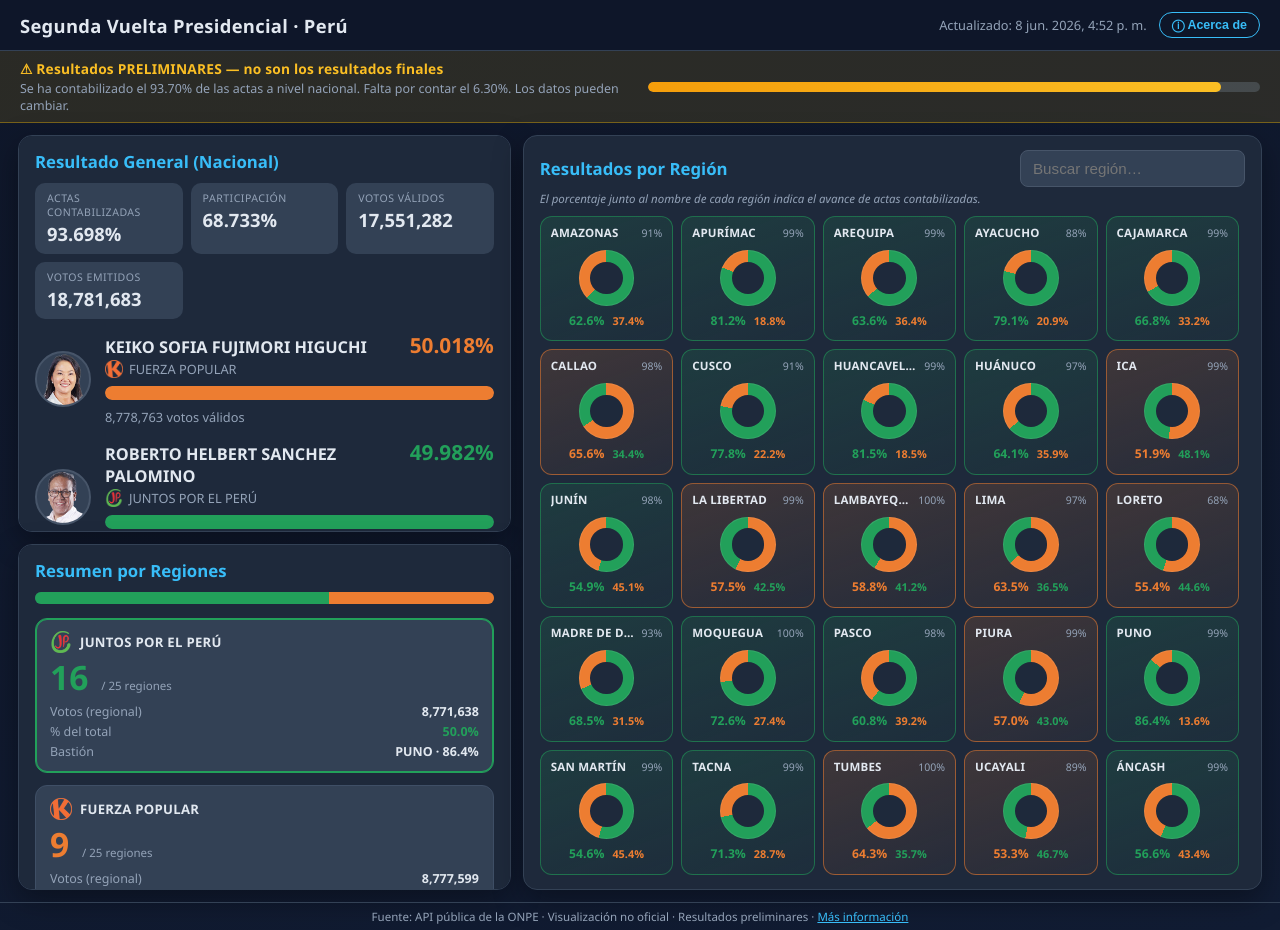
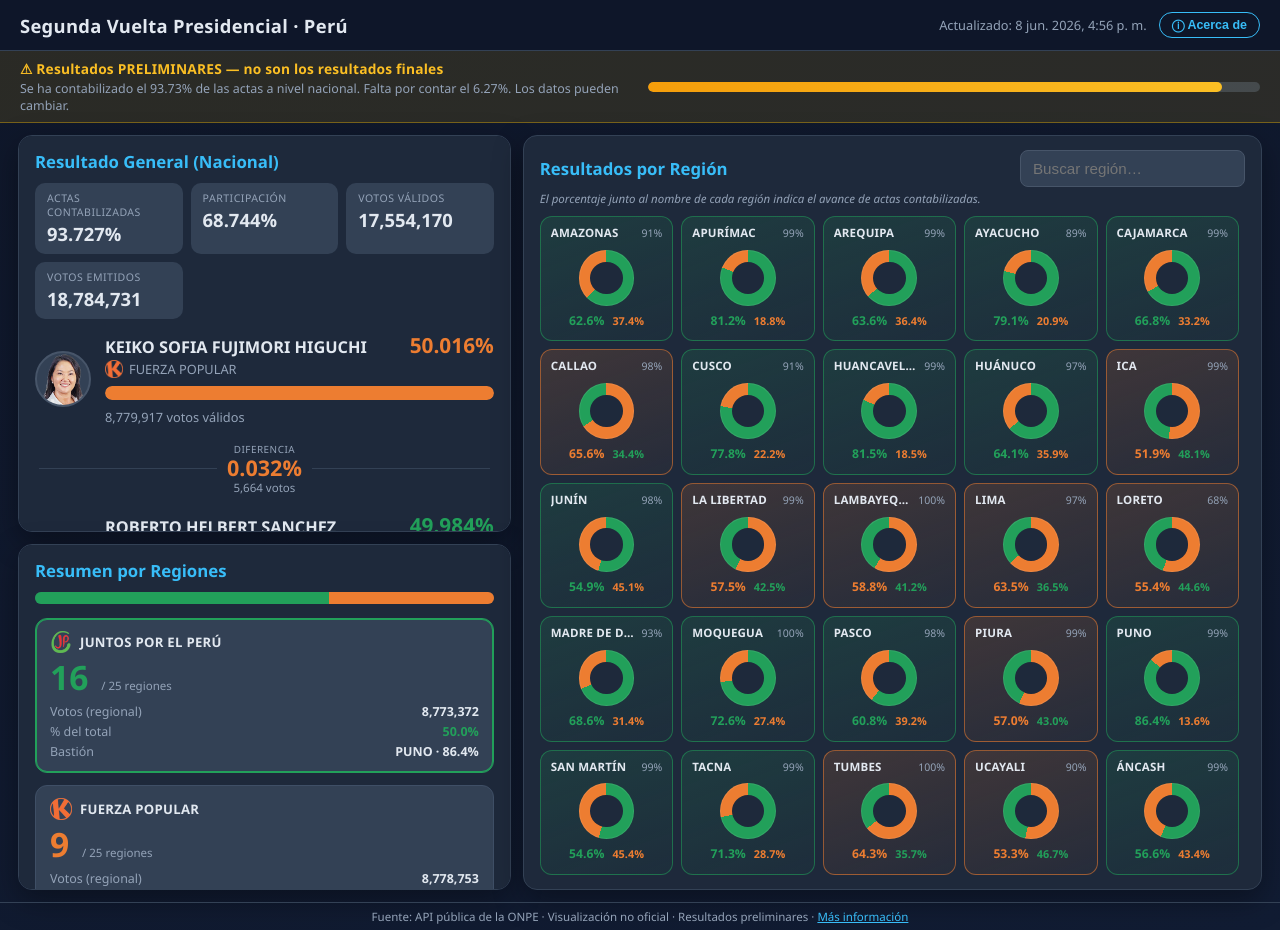
Before and after one commit to Azgaf012/resultados-segunda-vuelta-peru, a Flask app: page / in a window 1280 px wide. Run offline with Flask 3, Linux system fonts and the light colour scheme; data that the repository does not hold is empty.

Commit message:
Simplificar: diferencia entre candidatos como separador visual, cache-buster en estaticos

```diff
--- a/src/static/css/styles.css
+++ b/src/static/css/styles.css
@@ -359,109 +359,47 @@ body {
   color: var(--text-dim);
 }
 
-/* Tendencia de la diferencia (últimas actualizaciones) */
-.tendencia:empty {
-  display: none;
+/* Separador de diferencia entre candidatos */
+.dif-sep {
+  display: grid;
+  grid-template-columns: 1fr auto 1fr;
+  align-items: center;
+  gap: 10px;
+  margin: 4px 0;
+  padding: 0 4px;
 }
 
-.tendencia {
-  margin-top: 14px;
-  padding: 12px 14px;
-  background: rgba(15, 23, 42, 0.55);
-  border: 1px solid var(--bg-soft);
-  border-radius: 12px;
+.dif-sep__linea {
+  height: 1px;
+  background: var(--bg-soft);
 }
 
-.tend__titulo {
-  font-size: 0.72rem;
-  text-transform: uppercase;
-  letter-spacing: 0.6px;
-  color: var(--text-dim);
-  margin-bottom: 8px;
+.dif-sep__centro {
+  display: flex;
+  flex-direction: column;
+  align-items: center;
+  gap: 1px;
+  text-align: center;
 }
 
-.tend__actual {
-  display: flex;
-  align-items: baseline;
-  flex-wrap: wrap;
-  gap: 4px 8px;
-  margin-bottom: 12px;
-}
-
-.tend__actual-pct {
-  font-size: 1.5rem;
-  font-weight: 700;
-  line-height: 1;
-}
-
-.tend__actual-txt {
-  font-size: 0.82rem;
+.dif-sep__label {
+  font-size: 0.62rem;
+  text-transform: uppercase;
+  letter-spacing: 0.5px;
   color: var(--text-dim);
 }
 
-.tend__lista {
-  display: flex;
-  flex-direction: column;
-  gap: 2px;
-}
-
-.tend__cab,
-.tend__fila {
-  display: grid;
-  grid-template-columns: 1fr 1.1fr 1fr 1.1fr;
-  align-items: center;
-  gap: 6px;
-  font-size: 0.8rem;
-}
-
-.tend__cab {
-  font-size: 0.66rem;
-  text-transform: uppercase;
-  letter-spacing: 0.4px;
-  color: var(--text-dim);
-  padding-bottom: 4px;
-  border-bottom: 1px solid var(--bg-soft);
-  margin-bottom: 2px;
-}
-
-.tend__fila {
-  padding: 4px 0;
-  border-bottom: 1px solid rgba(51, 65, 85, 0.4);
-}
-
-.tend__fila:last-child {
-  border-bottom: none;
-}
-
-.tend__hora {
-  color: var(--text-dim);
-}
-
-.tend__actas {
-  color: var(--text-dim);
+.dif-sep__pct {
+  font-size: 1.35rem;
+  font-weight: 700;
+  line-height: 1;
   font-variant-numeric: tabular-nums;
 }
 
-.tend__dif {
-  font-weight: 700;
+.dif-sep__votos {
+  font-size: 0.72rem;
+  color: var(--text-dim);
   font-variant-numeric: tabular-nums;
-}
-
-.tend__var {
-  font-variant-numeric: tabular-nums;
-  font-size: 0.78rem;
-}
-
-.tend-sube {
-  color: #22c55e;
-}
-
-.tend-baja {
-  color: #f87171;
-}
-
-.tend-igual {
-  color: var(--text-dim);
 }
 
 .barra {
--- a/src/static/js/app.js
+++ b/src/static/js/app.js
@@ -65,14 +65,14 @@ function renderMetrics(contenedor, totales) {
 }
 
 // Tarjeta detallada de candidato (sección general).
-function renderCandidatosGeneral(contenedor, participantes) {
+function renderCandidatosGeneral(contenedor, participantes, tendencia) {
   if (!participantes || participantes.length === 0) {
     contenedor.innerHTML =
       '<p class="placeholder">Aún no hay datos para este ámbito.</p>';
     return;
   }
   const maxPct = Math.max(...participantes.map((p) => p.pct_validos), 1);
-  contenedor.innerHTML = participantes
+  const tarjetas = participantes
     .map((p, i) => {
       const lider = i === 0 ? "lider" : "";
       const color = colorPartido(p.codigo).color;
@@ -98,8 +98,32 @@ function renderCandidatosGeneral(contenedor, participantes) {
           <div class="candidato__votos">${fmtMiles.format(p.votos)} votos válidos</div>
         </div>
       </div>`;
-    })
-    .join("");
+    });
+
+  // Separador de diferencia entre los dos candidatos.
+  let separador = "";
+  if (participantes.length >= 2 && tendencia && tendencia.length > 0) {
+    const ultimo = tendencia[tendencia.length - 1];
+    const dif = ultimo.diferencia;
+    const colorLider = colorPartido(ultimo.lider_codigo).color;
+    const votos1 = fmtMiles.format(ultimo.votos_lider);
+    const votos2 = fmtMiles.format(ultimo.votos_segundo);
+    const diff_votos = fmtMiles.format(Math.abs(ultimo.votos_lider - ultimo.votos_segundo));
+    separador = `
+    <div class="dif-sep">
+      <div class="dif-sep__linea"></div>
+      <div class="dif-sep__centro">
+        <span class="dif-sep__label">diferencia</span>
+        <span class="dif-sep__pct" style="color:${colorLider}">${fmtPct(dif)}</span>
+        <span class="dif-sep__votos">${diff_votos} votos</span>
+      </div>
+      <div class="dif-sep__linea"></div>
+    </div>`;
+  }
+
+  // Insertar separador entre el primero y el segundo.
+  const piezas = [tarjetas[0], separador, ...tarjetas.slice(1)];
+  contenedor.innerHTML = piezas.join("");
 
   requestAnimationFrame(() => {
     const fills = contenedor.querySelectorAll(".barra__fill");
@@ -460,7 +484,8 @@ async function cargarGeneral() {
   renderMetrics(document.getElementById("metrics-general"), data.totales);
   renderCandidatosGeneral(
     document.getElementById("candidatos-general"),
-    data.participantes
+    data.participantes,
+    data.tendencia
   );
 
   const fecha = data.totales ? data.totales.fecha_actualizacion : null;
@@ -468,81 +493,6 @@ async function cargarGeneral() {
     "Actualizado: " + fmtFecha(fecha);
 
   actualizarAvisoActas(data.totales);
-  renderTendencia(data.tendencia);
-}
-
-function fmtHora(iso) {
-  if (!iso) return "—";
-  const d = new Date(iso);
-  if (Number.isNaN(d.getTime())) return iso;
-  return d.toLocaleTimeString("es-PE", { hour: "2-digit", minute: "2-digit" });
-}
-
-// Evolución de la diferencia entre los dos primeros en las últimas actualizaciones.
-function renderTendencia(tendencia) {
-  const cont = document.getElementById("tendencia-general");
-  if (!cont) return;
-  if (!tendencia || tendencia.length === 0) {
-    cont.innerHTML = "";
-    return;
-  }
-
-  const ultimo = tendencia[tendencia.length - 1];
-  const colorLider = colorPartido(ultimo.lider_codigo).color;
-
-  // Filas de cada snapshot (de más antiguo a más reciente).
-  const filas = tendencia
-    .map((p) => {
-      let variacion = "";
-      if (p.variacion !== null && p.variacion !== undefined) {
-        const v = p.variacion;
-        const signo = v > 0 ? "▲" : v < 0 ? "▼" : "▬";
-        const clase = v > 0 ? "tend-sube" : v < 0 ? "tend-baja" : "tend-igual";
-        const valor = `${v > 0 ? "+" : ""}${v.toFixed(3)}`;
-        variacion = `<span class="tend__var ${clase}">${signo} ${valor}</span>`;
-      } else {
-        variacion = `<span class="tend__var tend-igual">—</span>`;
-      }
-      const cLider = colorPartido(p.lider_codigo).color;
-      return `
-      <div class="tend__fila">
-        <span class="tend__hora">${fmtHora(p.fecha_actualizacion)}</span>
-        <span class="tend__actas">${fmtPct1(p.actas_contabilizadas)} actas</span>
-        <span class="tend__dif" style="color:${cLider}">
-          ${fmtPct1(p.diferencia)}
-        </span>
-        ${variacion}
-      </div>`;
-    })
-    .join("");
-
-  const subiendo = ultimo.variacion;
-  let resumenVar = "";
-  if (subiendo !== null && subiendo !== undefined) {
-    if (subiendo > 0)
-      resumenVar = `<span class="tend-sube">la ventaja se amplía</span>`;
-    else if (subiendo < 0)
-      resumenVar = `<span class="tend-baja">la ventaja se reduce</span>`;
-    else resumenVar = `<span class="tend-igual">sin cambios</span>`;
-  }
-
-  cont.innerHTML = `
-    <div class="tend__titulo">Diferencia · últimas 3 actualizaciones</div>
-    <div class="tend__actual">
-      <span class="tend__actual-pct" style="color:${colorLider}">
-        ${fmtPct(ultimo.diferencia)}
-      </span>
-      <span class="tend__actual-txt">
-        de ventaja para <strong style="color:${colorLider}">${ultimo.lider_agrupacion}</strong>
-        ${resumenVar ? "· " + resumenVar : ""}
-      </span>
-    </div>
-    <div class="tend__lista">
-      <div class="tend__cab">
-        <span>Hora</span><span>Avance</span><span>Diferencia</span><span>Cambio</span>
-      </div>
-      ${filas}
-    </div>`;
 }
 
 // Aviso prominente: deja claro que son resultados preliminares y cuántas actas
--- a/src/templates/index.html
+++ b/src/templates/index.html
@@ -6,7 +6,7 @@
     <title>Resultados Segunda Vuelta - Perú</title>
     <link
       rel="stylesheet"
-      href="{{ url_for('static', filename='css/styles.css') }}"
+      href="{{ url_for('static', filename='css/styles.css') }}?v={{ static_v }}"
     />
   </head>
   <body>
@@ -43,8 +43,6 @@
         <div class="candidatos candidatos--general" id="candidatos-general">
           <p class="placeholder">Cargando resultados…</p>
         </div>
-
-        <div class="tendencia" id="tendencia-general"></div>
       </section>
 
       <!-- Resumen por regiones -->
@@ -84,6 +82,6 @@
       </p>
     </footer>
 
-    <script src="{{ url_for('static', filename='js/app.js') }}"></script>
+    <script src="{{ url_for('static', filename='js/app.js') }}?v={{ static_v }}"></script>
   </body>
 </html>
--- a/src/web.py
+++ b/src/web.py
@@ -7,6 +7,7 @@ detalle por región, consumiendo los CSV históricos generados por el scraper.
 from __future__ import annotations
 
 import functools
+import hashlib
 import os
 import re
 import threading
@@ -45,6 +46,16 @@ def _bool_env(nombre: str, defecto: bool = False) -> bool:
 
 
 app = Flask(__name__)
+
+# Hash corto basado en el momento de inicio del proceso: invalida el caché del
+# navegador para CSS/JS en cada nuevo deploy, sin afectar la URL canónica.
+_STATIC_VERSION = hashlib.md5(str(time.time()).encode()).hexdigest()[:8]
+
+
+@app.context_processor
+def _inyectar_version():
+    return {"static_v": _STATIC_VERSION}
+
 
 # Límites de tamaño y caché de archivos estáticos.
 # - MAX_CONTENT_LENGTH: rechaza cuerpos de petición grandes (no usamos POST, así
```
Also changed, not shown: data/resultados_participantes.csv, data/resultados_totales.csv.
